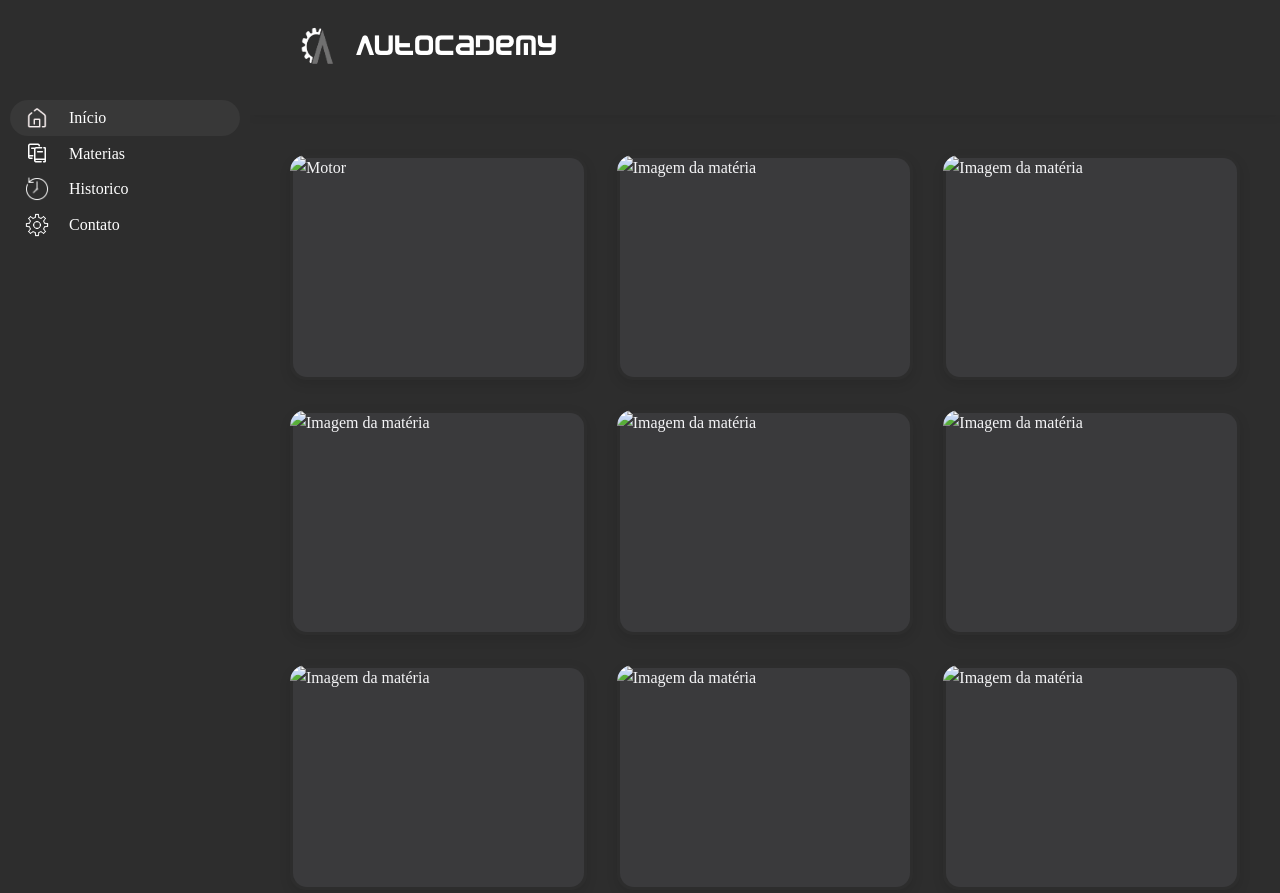
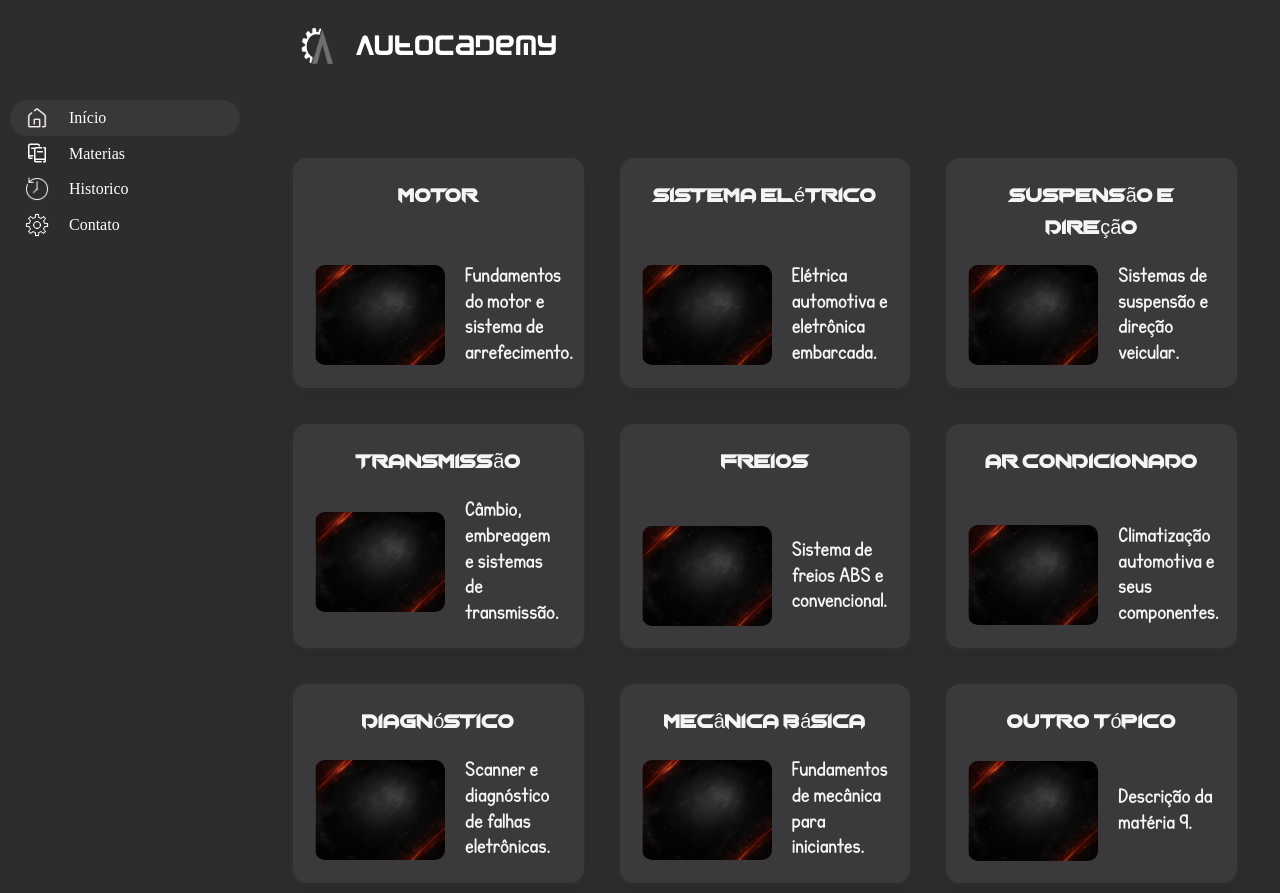
Before and after one commit to victorribeiro12/tcc, a plain HTML site: page dashboardA.html in a window 1280 px wide. Shown: the top 893 px of the page. Drawn offline with Linux system fonts and the light colour scheme.

Commit message:
Add files via upload

```diff
--- a/c_laragon_www_tcc_style.css
+++ b/c_laragon_www_tcc_style.css
@@ -199,7 +199,7 @@ section {
 
 .materia-card {
     border-radius: 16px;
-    padding: 0;
+    padding: 25px;
     box-shadow: 0 4px 12px rgba(0, 0, 0, 0.1);
     position: relative;
     overflow: hidden;
@@ -209,7 +209,6 @@ section {
     transition: transform 0.3s ease, box-shadow 0.3s ease;
     cursor: pointer;
 }
-
 
 .materia-card::before {
     content: '';
--- a/dashboardA.html
+++ b/dashboardA.html
@@ -11,10 +11,10 @@
 <body>
     <div class="topbar-left">
         <a href="#" class="active">
-            <img src="./imagens/iconhome.png" alt="" height="50px" width="50px"><span>Início</span></a>
-        <a href="#"><img src="./imagens/icons8-livros-96.png" alt="" height="50px" width="50px"><span>Materias</span></a>
-        <a href="#"><img src="./imagens/iconhistorico.png" alt="" height="50px" width="50px"><span>Historico</span></a>
-        <a href="#"><img src="./imagens/icons8-configurações-150.png" alt="" height="50px" width="50px"><span>Contato</span></a>
+            <img src="./imagens/iconhome.png" alt="" height="40px" width="40px"><span>Início</span></a>
+        <a href="#"><img src="./imagens/icons8-livros-96.png" alt="" height="40px" width="40px"><span>Materias</span></a>
+        <a href="#"><img src="./imagens/iconhistorico.png" alt="" height="40px" width="40px"><span>Historico</span></a>
+        <a href="#"><img src="./imagens/icons8-configurações-150.png" alt="" height="40px" width="40px"><span>Contato</span></a>
     </div>
 
     <div class="page-content">
@@ -29,113 +29,66 @@
         <main class="materias">
 
                 <div class="materia1 materia-card">
-
+                    <h2>Motor</h2>
                     <div class="materia-card-body">
-                        <img src="" alt="Motor">
-                        <ul>
-                            <li>
-                                <h1>Matéria 1</h1>
-                                <p>Descrição da matéria 1.</p>
-                            </li>
-                        </ul>
+                        <img src="./imagens/banner.png" alt="Motor">
+                        <p>Fundamentos do motor e sistema de arrefecimento.</p>
                     </div>
                 </div>
                 <div class="materia2 materia-card">
-
+                    <h2>Sistema Elétrico</h2>
                     <div class="materia-card-body">
-
-                        <img src="./imagens/" alt="Imagem da matéria" width="" height="">
-
-                        <ul>
-                            <li>
-                                <h1>Matéria 1</h1>
-                                <p>Descrição da matéria 1.</p>
-                            </li>
-                        </ul>
+                        <img src="./imagens/banner.png" alt="Imagem da matéria">
+                        <p>Elétrica automotiva e eletrônica embarcada.</p>
                     </div>
                 </div>
                 <div class="materia3 materia-card">
-
+                    <h2>Suspensão e Direção</h2>
                     <div class="materia-card-body">
-                        <img src="./imagens/" alt="Imagem da matéria" width="" height="">
-                    <ul>
-                            <li>
-                                <h1>Matéria 1</h1>
-                                <p>Descrição da matéria 1.</p>
-                            </li>
-                        </ul>
+                        <img src="./imagens/banner.png" alt="Imagem da matéria">
+                        <p>Sistemas de suspensão e direção veicular.</p>
                     </div>
                 </div>
                 <div class="materia4 materia-card">
-
+                    <h2>Transmissão</h2>
                     <div class="materia-card-body">
-                        <img src="./imagens/" alt="Imagem da matéria" width="" height="">
-                     <ul>
-                            <li>
-                                <h1>Matéria 1</h1>
-                                <p>Descrição da matéria 1.</p>
-                            </li>
-                        </ul>
+                        <img src="./imagens/banner.png" alt="Imagem da matéria">
+                        <p>Câmbio, embreagem e sistemas de transmissão.</p>
                     </div>
                 </div>
                 <div class="materia5 materia-card">
-
+                    <h2>Freios</h2>
                     <div class="materia-card-body">
-                        <img src="./imagens/" alt="Imagem da matéria" width="" height="">
-                       <ul>
-                            <li>
-                                <h1>Matéria 1</h1>
-                                <p>Descrição da matéria 1.</p>
-                            </li>
-                        </ul>
+                        <img src="./imagens/banner.png" alt="Imagem da matéria">
+                        <p>Sistema de freios ABS e convencional.</p>
                     </div>
                 </div>
                 <div class="materia6 materia-card">
-
+                    <h2>Ar Condicionado</h2>
                     <div class="materia-card-body">
-                        <img src="./imagens/" alt="Imagem da matéria" width="" height="">
-                      <ul>
-                            <li>
-                                <h1>Matéria 1</h1>
-                                <p>Descrição da matéria 1.</p>
-                            </li>
-                        </ul>
+                        <img src="./imagens/banner.png" alt="Imagem da matéria">
+                        <p>Climatização automotiva e seus componentes.</p>
                     </div>
                 </div>
                 <div class="materia7 materia-card">
-
+                    <h2>Diagnóstico</h2>
                     <div class="materia-card-body">
-                        <img src="./imagens/" alt="Imagem da matéria" width="" height="">
-                        <ul>
-                            <li>
-                                <h1>Matéria 1</h1>
-                                <p>Descrição da matéria 1.</p>
-                            </li>
-                        </ul>
+                        <img src="./imagens/banner.png" alt="Imagem da matéria">
+                        <p>Scanner e diagnóstico de falhas eletrônicas.</p>
                     </div>
                 </div>
                 <div class="materia8 materia-card">
-
+                    <h2>Mecânica Básica</h2>
                     <div class="materia-card-body">
-                        <img src="./imagens/" alt="Imagem da matéria" width="90" height="90">
-                       <ul>
-                            <li>
-                                <h1>Matéria 1</h1>
-                                <p>Descrição da matéria 1.</p>
-                            </li>
-                        </ul>
+                        <img src="./imagens/banner.png" alt="Imagem da matéria">
+                        <p>Fundamentos de mecânica para iniciantes.</p>
                     </div>
                 </div>
                 <div class="materia9 materia-card">
-
+                    <h2>Outro Tópico</h2>
                     <div class="materia-card-body">
-                        <img src="./imagens/" alt="Imagem da matéria" width="250" height="250">
-                        <ul>
-                            <li>
-                                <h1>Matéria 1</h1>
-                                <p>Descrição da matéria 1.</p>
-                            </li>
-                        </ul>
+                        <img src="./imagens/banner.png" alt="Imagem da matéria">
+                        <p>Descrição da matéria 9.</p>
                     </div>
                 </div>
         </main>
--- a/style.css
+++ b/style.css
@@ -171,7 +171,7 @@ main {
 
 .topbar-left a span {
     opacity: 0;
-    transition: opacity  ease;
+    transition: opacity  ease;
 }
 
 .topbar-left:hover a span {
@@ -197,22 +197,17 @@ section {
 
 }
 
-/* Regras unificadas para .materia-card */
 .materia-card {
     border-radius: 16px;
-    /* padding: 25px; -> REMOVIDO para priorizar o padding: 0 mais adiante */
+    padding: 25px;
     box-shadow: 0 4px 12px rgba(0, 0, 0, 0.1);
     position: relative;
     overflow: hidden;
-
-    /* Regras Flexbox da primeira versão, mantidas para o layout interno */
     display: flex;
     flex-direction: column;
-    justify-content: flex-end;
-
+    justify-content: space-between;
     transition: transform 0.3s ease, box-shadow 0.3s ease;
     cursor: pointer;
-    padding: 0; /* Zera o padding, como na primeira versão */
 }
 
 .materia-card::before {
@@ -271,23 +266,29 @@ section {
     color: #f5f5f7;
     font-family: 'Chopsic', sans-serif;
     font-weight: normal;
-    text-align: end;
+    text-align: center;
+    position: relative;
+    z-index: 2;
 }
 .materia-card-body {
     display: flex;
     align-items: center;
     gap: 20px;
+    position: relative;
+    z-index: 2;
 }
 
-
+.materia-card:nth-child(even) .materia-card-body {
+    flex-direction: row;
+}
 .materia-card-body img {
-    width: 300px;
-    height: 225px;
+    width: 130px;
+    height: 100px;
     object-fit: cover;
+    border-radius: 10px;
     flex-shrink: 0;
-     mask-image: linear-gradient(to right, black 70%, transparent 100%);
+    opacity: 1.5;
 }
-
 
 .materia-card-body p {
     color: #f5f5f7;
```
